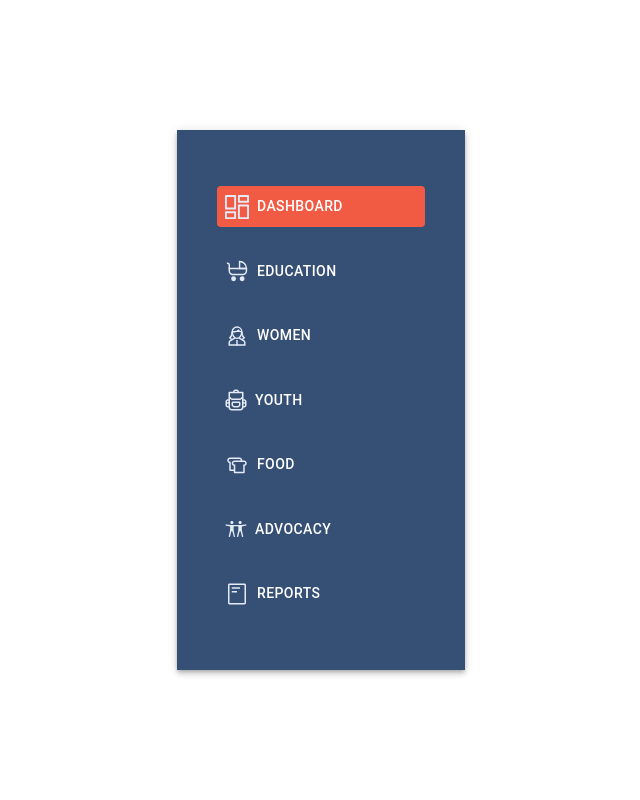
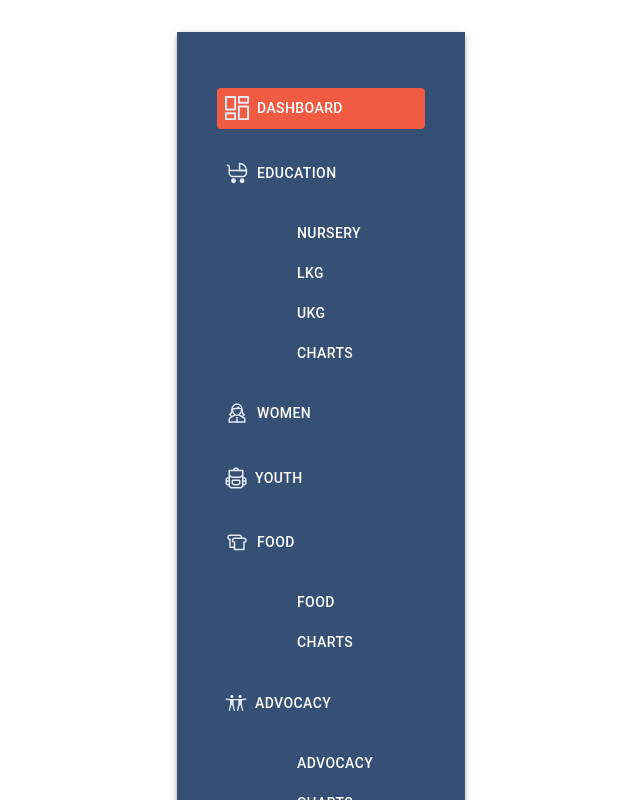
Before and after one commit to NotMija/DesafioONGapp, a React (Vite) app: page / in a window 1280 px wide. Shown: the top 800 px of the page, without its empty margins (319-959 px from the left). Built offline with nearby package versions, Linux system fonts and the light colour scheme.

Commit message:
"NavBar Fixed"

```diff
--- a/src/components/NavBar/NavBar.jsx
+++ b/src/components/NavBar/NavBar.jsx
@@ -1,6 +1,7 @@
-import { AppBar, Toolbar, Button } from '@mui/material';
-import { NavBarButton } from '../ButtonNavBar';
+import { AppBar, Toolbar } from '@mui/material';
+import { NavBarButton } from './ButtonNavBar';
 import { useState } from 'react';
+import { NavBarSubButton } from './SubButtonNavBar';
 
 export const NavBar = () => {
     const [selectedTab, setSelectedTab] = useState('Dashboard');
@@ -9,16 +10,57 @@ export const NavBar = () => {
         setSelectedTab(tabName);
     }
 
+    const NavBarElements = [
+        {
+            name: 'Dashboard',
+            subButtons: []
+        },
+        {
+            name: 'Education',
+            subButtons: ['Nursery', 'LKG', 'UKG', 'Charts']
+        },
+        {
+            name: 'Women',
+            subButtons: []
+        },
+        {
+            name: 'Youth',
+            subButtons: []
+        },
+        {
+            name: 'Food',
+            subButtons: ['Food', 'Charts']
+        },
+        {
+            name: 'Advocacy',
+            subButtons: ['Advocacy', 'Charts']
+        },
+        {
+            name: 'Reports',
+            subButtons: []
+        }
+    ];
+
     return (
         <AppBar position="static" style={{ backgroundColor: '#364F75', padding: '32px', width: '288px' }}>
             <Toolbar style={{ display: 'flex', flexDirection: 'column', gap: '24px', padding: '24px 8px' }} >
-                <NavBarButton selectedTab={selectedTab} handleClick={handleClick} tabName='Dashboard'/>
-                <NavBarButton selectedTab={selectedTab} handleClick={handleClick} tabName='Education'/>
-                <NavBarButton selectedTab={selectedTab} handleClick={handleClick} tabName='Women'/>
-                <NavBarButton selectedTab={selectedTab} handleClick={handleClick} tabName='Youth'/>
-                <NavBarButton selectedTab={selectedTab} handleClick={handleClick} tabName='Food'/>
-                <NavBarButton selectedTab={selectedTab} handleClick={handleClick} tabName='Advocacy'/>
-                <NavBarButton selectedTab={selectedTab} handleClick={handleClick} tabName='Reports'/>
+                {NavBarElements.map((tab) => (
+                    <>
+                        <NavBarButton
+                            key={tab.name}
+                            selectedTab={selectedTab}
+                            tabName={tab.name}
+                            handleClick={tab.subButtons.length === 0 ? handleClick : undefined}
+                            />
+                        {tab.subButtons.length > 0 &&
+                            <div style={{display: 'flex', gap: '8px', flexDirection: 'column', paddingLeft: '32px', justifyContent: 'flex-end', alignItems: 'center', alignSelf: 'stretch'}}>
+                                {tab.subButtons.map((subButton) => (
+                                    <NavBarSubButton key={subButton} tabName={subButton} handleClick={handleClick} selectedTab={selectedTab}/>
+                                ))}
+                            </div>
+                        }
+                    </>
+                ))}
             </Toolbar>
         </AppBar>
     );
--- /dev/null
+++ b/src/components/NavBar/SubButtonNavBar.jsx
@@ -0,0 +1,22 @@
+import { Button } from '@mui/material';
+
+export const NavBarSubButton = ({ selectedTab, handleClick, tabName }) => {
+    return (
+        <Button
+            style={{
+                display: 'flex',
+                height: '32px',
+                color: 'white',
+                alignItems: 'center',
+                justifyContent: 'start',
+                alignSelf: 'stretch',
+                backgroundColor: selectedTab === tabName ? '#F15B43' : 'transparent'
+            }}
+            onClick={() => handleClick(tabName)}
+        >
+            <div style={{ paddingLeft: '40px'}}>
+                {tabName}
+            </div>
+        </Button>
+    );
+}
```
Also changed, not shown: src/components/NavBar/ButtonNavBar.jsx (renamed from src/components/ButtonNavBar.jsx).
